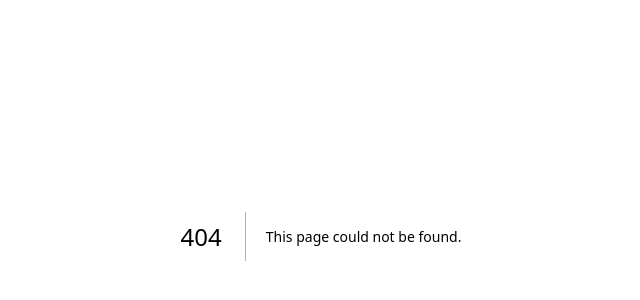
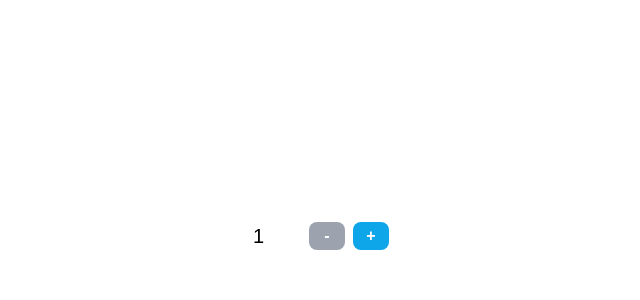
Before and after one commit to umayaush/cprg306-assignments, a Next.js app: page /week-4 in a window 1280 px wide. Before the commit this address had no page. Shown: the part 164-464 px from the top of the page, without its empty margins (319-959 px from the left). Built offline with nearby package versions, Linux system fonts and the light colour scheme.

Commit message:
completed week-4 NewItem component

```diff
--- a/app/page.js
+++ b/app/page.js
@@ -11,6 +11,9 @@ export default function Page() {
       <Link href="./week-3" className="text-xl font-semibold rounded-lg bg-rose-950/50 hover:bg-rose-950 py-3 px-10 mb-3">
         Link to Week-3
       </Link>
+      <Link href="./week-4" className="text-xl font-semibold rounded-lg bg-rose-950/50 hover:bg-rose-950 py-3 px-10 mb-3">
+        Link to Week-4
+      </Link>
     </main>
   );
 }
--- /dev/null
+++ b/app/week-4/new-item.js
@@ -0,0 +1,29 @@
+"use client";
+
+import { useState } from "react";
+
+export default function NewItem() {
+    const [quantity, setQuantity] = useState(1);
+
+    const increment = () => {
+        if (quantity < 20) {
+            setQuantity(quantity + 1);
+        }
+    };
+
+    const decrement = () => {
+        if (quantity > 1) {
+            setQuantity(quantity - 1);
+        }
+    };
+
+    return (
+        <div className="bg-white w-40 flex justify-between m-4 p-3 rounded-lg">
+            <p className="text-black text-xl ">{quantity}</p>
+            <div>
+                <button onClick={decrement} disabled={quantity === 1} className="bg-sky-500 hover:bg-sky-700 font-bold w-9 h-7 rounded-lg mr-2 disabled:bg-gray-400 focus:ring-sky-200 focus:ring text-white">-</button>
+                <button onClick={increment} disabled={quantity === 20} className="bg-sky-500 hover:bg-sky-700 font-bold w-9 h-7 rounded-lg disabled:bg-gray-400 focus:ring-sky-200 focus:ring text-white">+</button>
+            </div>
+        </div>
+    );
+}
--- /dev/null
+++ b/app/week-4/page.js
@@ -0,0 +1,9 @@
+import NewItem from "./new-item";
+
+export default function Page() {
+    return (
+        <main className="min-w-screen min-h-screen flex justify-center items-center">
+            <NewItem/>
+        </main>
+    );
+}
```
